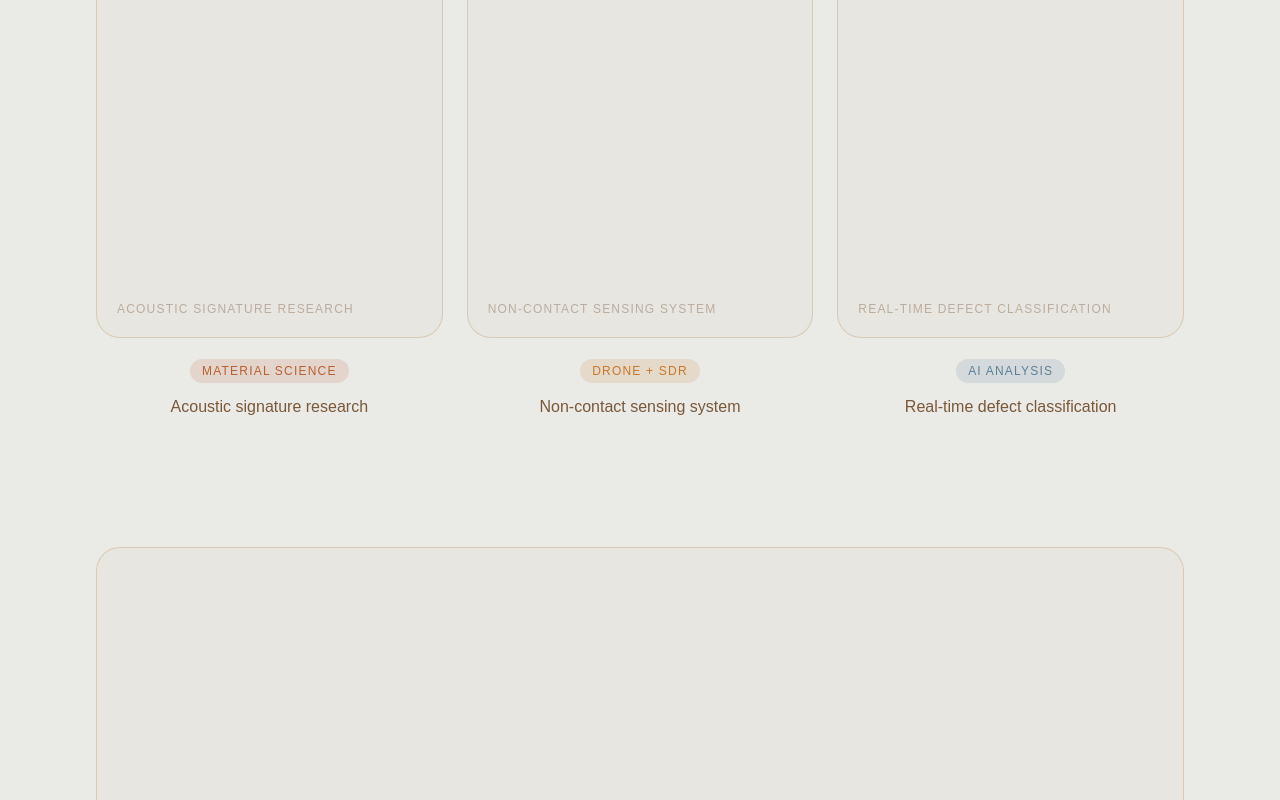
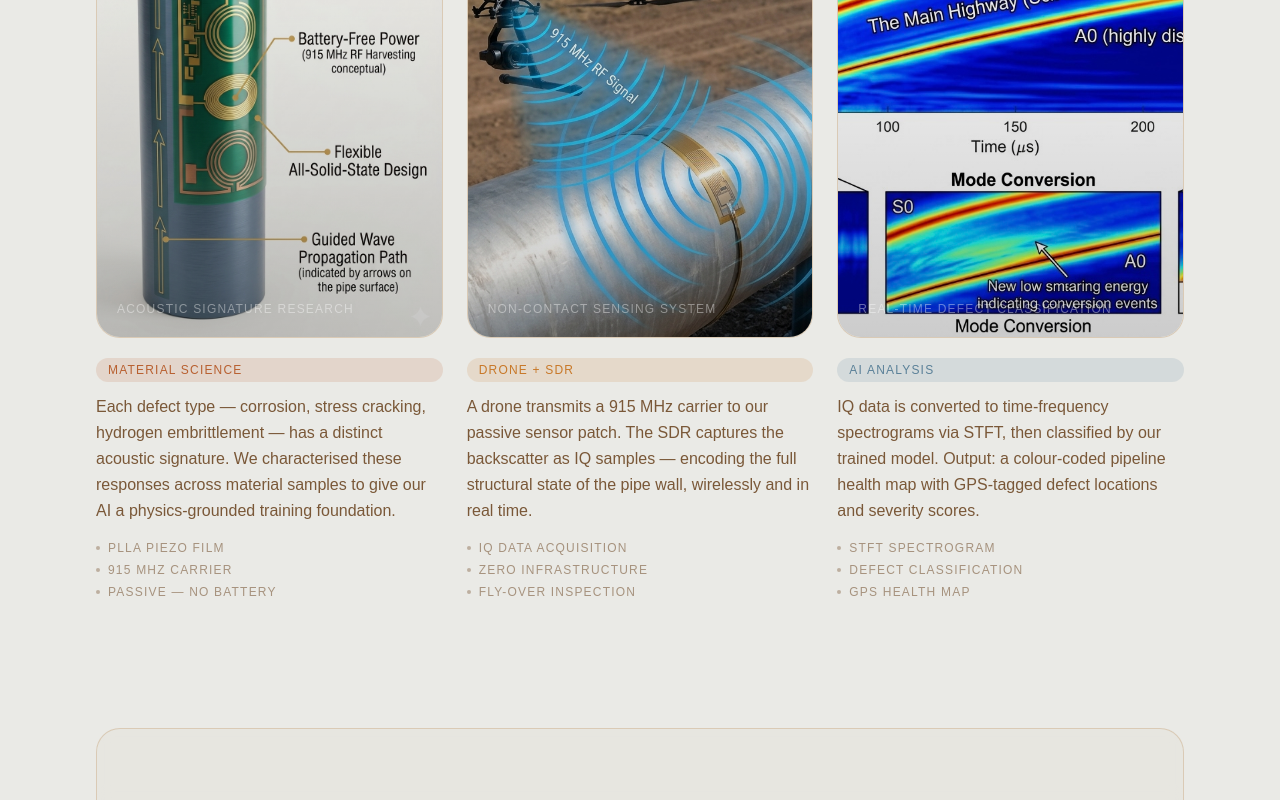
Before and after one commit to AnthenaSu/AIcropoly-website, a React (Vite) app: page / in a window 1280 px wide. Shown: the part 2017-2817 px from the top of the page. Built offline with nearby package versions, Linux system fonts and the light colour scheme; a web font is replaced by a local one.

Commit message:
home page images added

```diff
--- a/src/pages/AboutUs.jsx
+++ b/src/pages/AboutUs.jsx
@@ -66,7 +66,7 @@ export default function AboutUs() {
           </motion.div>
           <motion.p
             variants={rise(0.1)} initial="hidden" whileInView="visible" viewport={{ once: true }}
-            className="font-display font-bold text-fg text-5xl md:text-7xl leading-tight tracking-tight"
+            className="font-display font-bold text-fg text-5xl md:text-7xl leading-tight tracking-normal"
           >
             Make critical infrastructure invisible to failure.
           </motion.p>
--- a/src/pages/Home.jsx
+++ b/src/pages/Home.jsx
@@ -6,6 +6,10 @@ import CountUp from '../components/CountUp'
 import corrosion1 from '../assets/pipelinecorrosion1.jpg'
 import corrosion2 from '../assets/pipelinecorrosion2.jpeg'
 import corrosion3 from '../assets/pipelinecorrosion3.jpg'
+import sensorPatch from '../assets/sensor-patch.png'
+import howitworks1 from '../assets/howitworks1.png'
+import spectrogramDiagram from '../assets/Spectrogramdiagram.jpg'
+import materialsciencehomepage from '../assets/materialsciencehomepage.png'
 
 const CORROSION_IMGS = [corrosion1, corrosion2, corrosion3]
 
@@ -170,18 +174,52 @@ export default function Home() {
         </motion.div>
         <div className="grid grid-cols-1 md:grid-cols-3 gap-6">
           {[
-            { tag: 'Material Science', label: 'Acoustic signature research',    color: 'buckram' },
-            { tag: 'Drone + SDR',      label: 'Non-contact sensing system',     color: 'ruskin' },
-            { tag: 'AI Analysis',      label: 'Real-time defect classification', color: 'bunglehouse' },
+            {
+              tag: 'Material Science', color: 'buckram',
+              label: 'Acoustic signature research',
+              img: materialsciencehomepage,
+              imgClass: 'object-cover',
+              body: 'Each defect type — corrosion, stress cracking, hydrogen embrittlement — has a distinct acoustic signature. We characterised these responses across material samples to give our AI a physics-grounded training foundation.',
+              stats: ['PLLA piezo film', '915 MHz carrier', 'Passive — no battery'],
+            },
+            {
+              tag: 'Drone + SDR', color: 'ruskin',
+              label: 'Non-contact sensing system',
+              img: howitworks1,
+              imgClass: 'object-cover',
+              body: 'A drone transmits a 915 MHz carrier to our passive sensor patch. The SDR captures the backscatter as IQ samples — encoding the full structural state of the pipe wall, wirelessly and in real time.',
+              stats: ['IQ data acquisition', 'Zero infrastructure', 'Fly-over inspection'],
+            },
+            {
+              tag: 'AI Analysis', color: 'bunglehouse',
+              label: 'Real-time defect classification',
+              img: spectrogramDiagram,
+              imgClass: 'object-cover',
+              body: 'IQ data is converted to time-frequency spectrograms via STFT, then classified by our trained model. Output: a colour-coded pipeline health map with GPS-tagged defect locations and severity scores.',
+              stats: ['STFT spectrogram', 'Defect classification', 'GPS health map'],
+            },
           ].map((item, i) => (
             <motion.div
               key={i}
               variants={rise(i * 0.1)} initial="hidden" whileInView="visible" viewport={{ once: true }}
-              className="group cursor-default text-center hover:-translate-y-1 transition-transform duration-500"
+              className="group cursor-default hover:-translate-y-1 transition-transform duration-500 flex flex-col"
             >
-              <ImgCard label={item.label} className="aspect-[3/4] mb-5 transition-transform duration-500 group-hover:scale-[1.02]" />
+              <div className={`relative overflow-hidden rounded-3xl aspect-[3/4] mb-5 transition-transform duration-500 group-hover:scale-[1.02] bg-card/60 border border-border/60`}>
+                <img src={item.img} alt={item.label} className={`w-full h-full ${item.imgClass}`} />
+                <div className="absolute inset-0 bg-gradient-to-t from-black/20 to-transparent" />
+                <div className="absolute bottom-5 left-5">
+                  <p className="font-mono text-xs text-white/40 tracking-widest uppercase">{item.label}</p>
+                </div>
+              </div>
               <Tag color={item.color}>{item.tag}</Tag>
-              <p className="text-base text-fg-muted mt-3">{item.label}</p>
+              <p className="text-base text-fg-muted mt-3 mb-4 leading-relaxed">{item.body}</p>
+              <div className="flex flex-col gap-1.5 mt-auto">
+                {item.stats.map((s, j) => (
+                  <p key={j} className="font-mono text-xs text-fg-muted/60 tracking-widest uppercase flex items-center gap-2">
+                    <span className="w-1 h-1 rounded-full bg-fg-muted/40 inline-block" />{s}
+                  </p>
+                ))}
+              </div>
             </motion.div>
           ))}
         </div>
--- a/src/pages/Product.jsx
+++ b/src/pages/Product.jsx
@@ -433,7 +433,7 @@ export default function Product() {
           </motion.div>
           <motion.h1
             variants={rise(0.3)} initial="hidden" animate="visible"
-            className="font-display font-semibold text-[#F2E8D8] text-[clamp(2.8rem,7vw,7.5rem)] leading-[1.25] tracking-tight max-w-3xl"
+            className="font-display font-semibold text-[#F2E8D8] text-[clamp(2.8rem,7vw,7.5rem)] leading-[1.25] tracking-tight max-w-3xl [text-shadow:0_4px_40px_rgba(0,0,0,0.7),0_2px_12px_rgba(0,0,0,0.5)]"
           >
             <span style={{ whiteSpace: 'nowrap' }}>Physics-grounded.</span><br />
             <span style={{ whiteSpace: 'nowrap' }}>AI-accelerated.</span>
@@ -692,7 +692,11 @@ export default function Product() {
                     <div className="border-l-2 border-buckram/60 pl-5 py-1">
                       <p className="font-mono text-xl text-ink font-semibold tracking-wide">s(t) = I(t) + jQ(t)</p>
                     </div>
-                    <p className="font-mono text-sm font-medium text-ink tracking-widest uppercase mt-6">From IQ alone we recover</p>
+                    <motion.p
+                      initial={{ opacity: 0, x: -20 }}
+                      animate={{ opacity: 1, x: 0 }}
+                      transition={{ duration: 0.6, ease: [0.22, 1, 0.36, 1] }}
+                      className="font-mono text-sm font-medium text-ink tracking-widest uppercase mt-6">From IQ alone we recover</motion.p>
                     <div className="grid grid-cols-3 gap-4">
                       {[
                         { label: 'Instantaneous amplitude', formula: 'A(t) = √(I² + Q²)' },
@@ -725,11 +729,15 @@ export default function Product() {
                         { label: 'Modulation depth',       body: 'Proxy for defect severity — deeper crack → stronger piezo response → higher M:', formula: 'M = (A_max − A_min) / (A_max + A_min)' },
                         { label: 'Frequency deviation Δf', body: 'Crack alters acoustic propagation, shifting sidebands from expected position:', formula: 'f_sideband = f_carrier ± (f_mod + Δf)' },
                       ].map((item, i) => (
-                        <div key={i} className="border-l-2 border-ink/20 pl-5 py-1">
+                        <motion.div key={i}
+                          initial={{ opacity: 0, y: 18 }}
+                          animate={{ opacity: 1, y: 0 }}
+                          transition={{ delay: i * 0.1, duration: 0.5, ease: [0.22, 1, 0.36, 1] }}
+                          className="border-l-2 border-ink/20 pl-5 py-1">
                           <p className="text-base font-semibold text-ink mb-1">{item.label}</p>
                           <p className="text-base text-ink-muted leading-relaxed">{item.body}</p>
                           {item.formula && <p className="font-mono text-sm text-ink/80 tracking-wide mt-2">{item.formula}</p>}
-                        </div>
+                        </motion.div>
                       ))}
                     </div>
                     <SpectrumViz />
@@ -753,11 +761,15 @@ export default function Product() {
                         { label: 'Mode conversion S0 → A0', body: 'Structural discontinuities convert energy from S0 to A0 — secondary lower-frequency arrival with higher dispersion. Greater converted energy = larger defect.', formula: null },
                         { label: 'Dispersion behaviour',   body: 'A0 dispersion varies with crack state (partially vs. fully open), enabling defect classification beyond binary presence/absence.', formula: null },
                       ].map((item, i) => (
-                        <div key={i} className="border-l-2 border-ink/20 pl-5 py-1">
+                        <motion.div key={i}
+                          initial={{ opacity: 0, y: 18 }}
+                          animate={{ opacity: 1, y: 0 }}
+                          transition={{ delay: i * 0.1, duration: 0.5, ease: [0.22, 1, 0.36, 1] }}
+                          className="border-l-2 border-ink/20 pl-5 py-1">
                           <p className="text-base font-semibold text-ink mb-1">{item.label}</p>
                           <p className="text-base text-ink-muted leading-relaxed">{item.body}</p>
                           {item.formula && <p className="font-mono text-sm text-ink/80 tracking-wide mt-2">{item.formula}</p>}
-                        </div>
+                        </motion.div>
                       ))}
                     </div>
                     <SpectrogramViz />
```
Also changed, not shown: src/assets/materialsciencehomepage.png (added).
